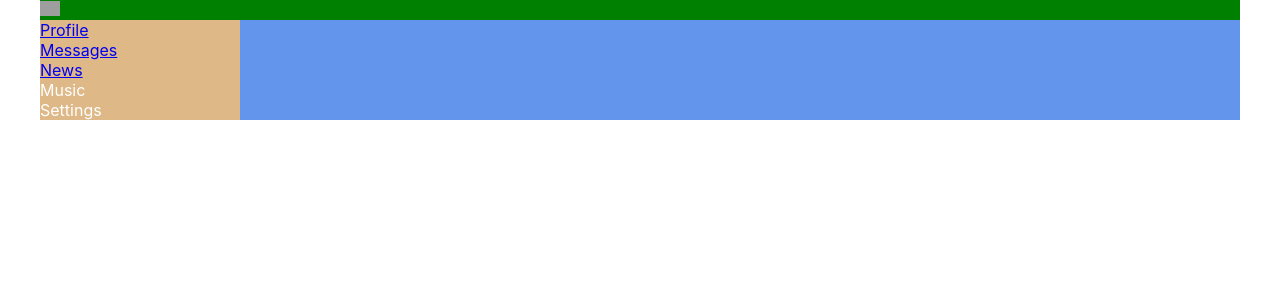
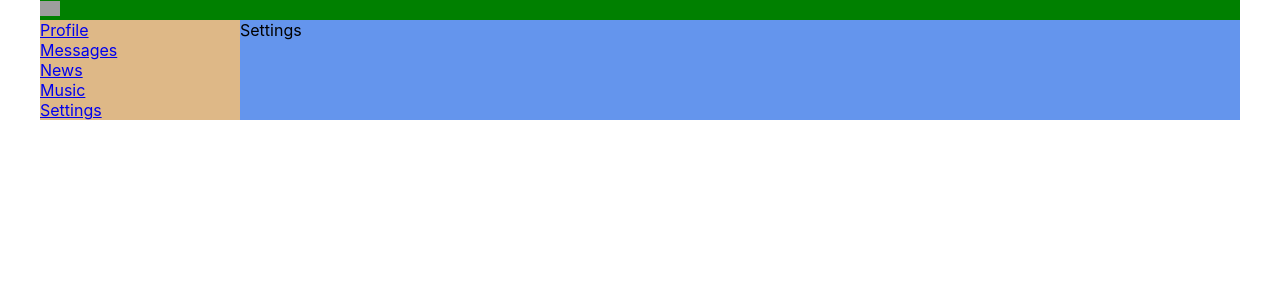
Before and after one commit to palchikmrg/samurai-way, a React (Create React App) app: page /settings in a window 1280 px wide. Shown: the top 300 px of the page. Built offline with nearby package versions, Linux system fonts and the light colour scheme; grey boxes are pictures that could not be loaded.

Commit message:
create component Settings and add Route

```diff
--- a/src/App.tsx
+++ b/src/App.tsx
@@ -7,6 +7,7 @@ import Profile from "./components/Profile/Profile";
 import {BrowserRouter, Route} from "react-router-dom";
 import News from "./components/News/News";
 import Music from "./components/Music/Music";
+import Settings from "./components/Settings/Settings";
 
 
 function App() {
@@ -20,6 +21,7 @@ function App() {
                     <Route path='/profile' component={Profile} />
                     <Route path='/news' component={News} />
                     <Route path='/music' component={Music} />
+                    <Route path='/settings' component={Settings}/>
                 </div>
             </div>
         </BrowserRouter>
--- a/src/components/Navbar/Navbar.tsx
+++ b/src/components/Navbar/Navbar.tsx
@@ -14,10 +14,10 @@ function Navbar() {
                 <a href="news">News</a>
             </div>
             <div className={s.item}>
-                <a>Music</a>
+                <a href="music">Music</a>
             </div>
             <div className={s.item}>
-                <a>Settings</a>
+                <a href="settings">Settings</a>
             </div>
         </nav>
     )
--- /dev/null
+++ b/src/components/Settings/Settings.tsx
@@ -0,0 +1,12 @@
+
+import s from './Settings.module.css';
+
+function Settings(props: any) {
+    return (
+        <div>
+            Settings
+        </div>
+    )
+}
+
+export default Settings;
```
Also changed, not shown: src/components/Settings/Settings.module.css (added).
